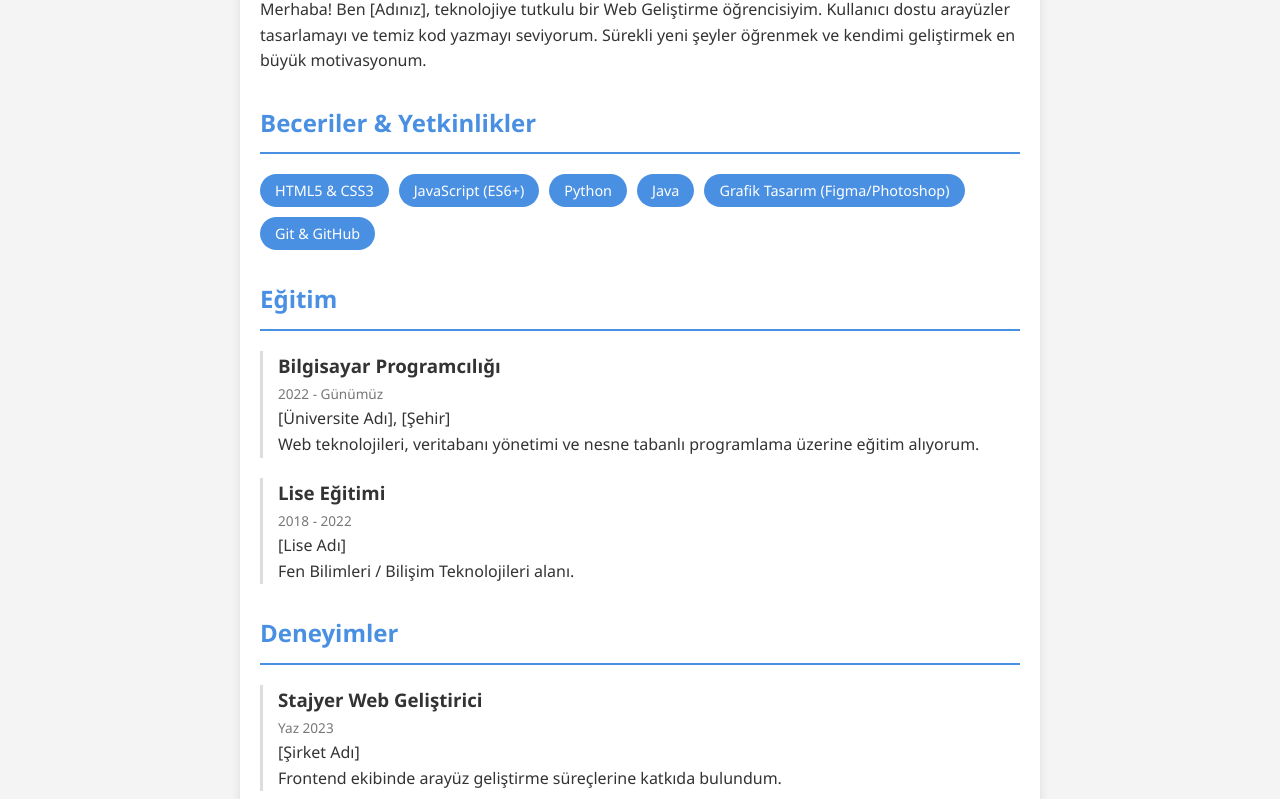
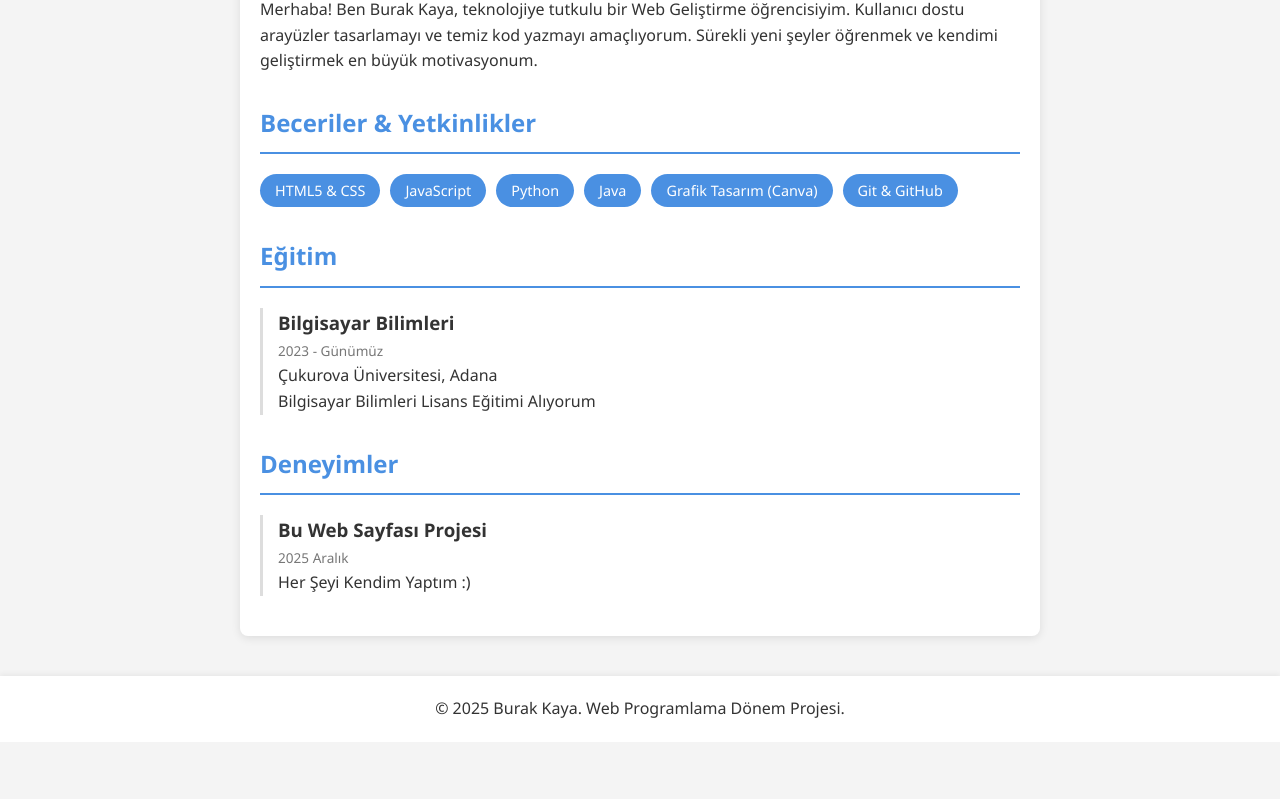
Before and after one commit to burakkayax/Web_Projesi, a plain HTML site: page hakkinda.html in a window 1280 px wide. Shown: the part 174-973 px from the top of the page. After the commit the page ends 916 px from the top, so only its background shows below. Drawn offline with Linux system fonts and the light colour scheme.

Commit message:
İçerik düzenlendi.

```diff
--- a/hakkinda.html
+++ b/hakkinda.html
@@ -3,7 +3,7 @@
 <head>
     <meta charset="UTF-8">
     <meta name="viewport" content="width=device-width, initial-scale=1.0">
-    <title>Hakkında - Kişisel Portfolyo</title>
+    <title>Hakkında</title>
     <link rel="stylesheet" href="style.css">
 
 </head>
@@ -11,7 +11,7 @@
 
     <header>
         <nav class="navbar">
-            <div class="logo">Adınız Soyadınız</div>
+            <div class="logo">Burak Kaya</div>
 
             <ul class="nav-links">
                 <li><a href="index.html">Ana Sayfa</a></li>
@@ -34,47 +34,40 @@
         <div class="about-container">
             <h1>Hakkımda</h1>
             <p>
-                Merhaba! Ben [Adınız], teknolojiye tutkulu bir Web Geliştirme öğrencisiyim.
-                Kullanıcı dostu arayüzler tasarlamayı ve temiz kod yazmayı seviyorum.
+                Merhaba! Ben Burak Kaya, teknolojiye tutkulu bir Web Geliştirme öğrencisiyim.
+                Kullanıcı dostu arayüzler tasarlamayı ve temiz kod yazmayı amaçlıyorum.
                 Sürekli yeni şeyler öğrenmek ve kendimi geliştirmek en büyük motivasyonum.
             </p>
 
             <h2 class="section-title">Beceriler & Yetkinlikler</h2>
             <ul class="skill-list">
-                <li class="skill-item">HTML5 & CSS3</li>
-                <li class="skill-item">JavaScript (ES6+)</li>
+                <li class="skill-item">HTML5 & CSS</li>
+                <li class="skill-item">JavaScript</li>
                 <li class="skill-item">Python</li>
                 <li class="skill-item">Java</li>
-                <li class="skill-item">Grafik Tasarım (Figma/Photoshop)</li>
+                <li class="skill-item">Grafik Tasarım (Canva)</li>
                 <li class="skill-item">Git & GitHub</li>
             </ul>
 
             <h2 class="section-title">Eğitim</h2>
             <div class="timeline-item">
-                <h3>Bilgisayar Programcılığı</h3>
-                <span class="timeline-date">2022 - Günümüz</span>
-                <p>[Üniversite Adı], [Şehir]</p>
-                <p>Web teknolojileri, veritabanı yönetimi ve nesne tabanlı programlama üzerine eğitim alıyorum.</p>
-            </div>
-            <div class="timeline-item">
-                <h3>Lise Eğitimi</h3>
-                <span class="timeline-date">2018 - 2022</span>
-                <p>[Lise Adı]</p>
-                <p>Fen Bilimleri / Bilişim Teknolojileri alanı.</p>
+                <h3>Bilgisayar Bilimleri</h3>
+                <span class="timeline-date">2023 - Günümüz</span>
+                <p>Çukurova Üniversitesi, Adana</p>
+                <p>Bilgisayar Bilimleri Lisans Eğitimi Alıyorum</p>
             </div>
 
             <h2 class="section-title">Deneyimler</h2>
             <div class="timeline-item">
-                <h3>Stajyer Web Geliştirici</h3>
-                <span class="timeline-date">Yaz 2023</span>
-                <p>[Şirket Adı]</p>
-                <p>Frontend ekibinde arayüz geliştirme süreçlerine katkıda bulundum.</p>
+                <h3>Bu Web Sayfası Projesi</h3>
+                <span class="timeline-date">2025 Aralık</span>
+                <p>Her Şeyi Kendim Yaptım :)</p>
             </div>
         </div>
     </main>
 
     <footer>
-        <p>&copy; 2023 [Adınız Soyadınız]. Web Programlama Dönem Projesi.</p>
+        <p>&copy; 2025 Burak Kaya. Web Programlama Dönem Projesi.</p>
     </footer>
 
     <script src="script.js"></script>
```
Also changed, not shown: hobiler.html (+9 -9 lines), iletisim.html (+3 -3 lines), index.html (+5 -5 lines).
